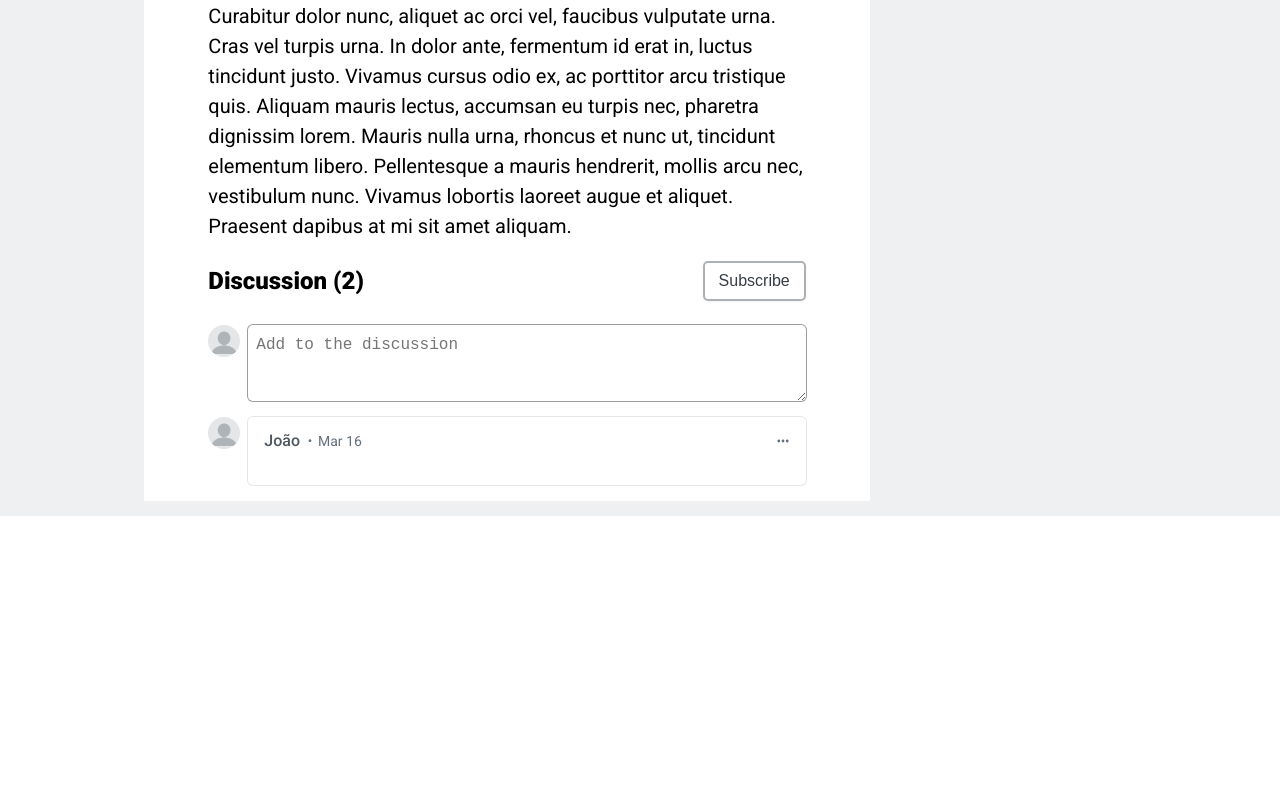
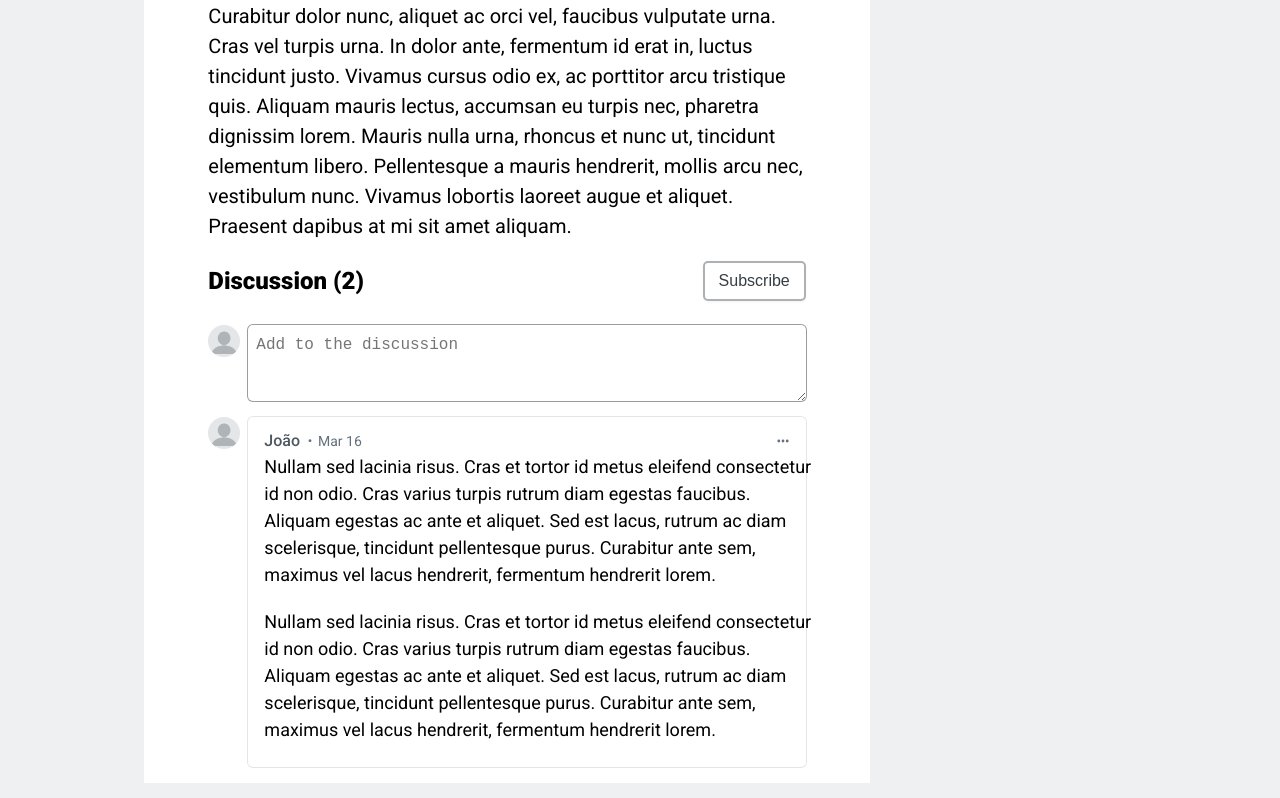
Before and after one commit to cjuniordev/blog-post-react, a React (Create React App) app: page / in a window 1280 px wide. Shown: the part 2262-3060 px from the top of the page. Before the commit the page ends 2778 px from the top, so only its background shows below. Built offline with nearby package versions, Linux system fonts and the light colour scheme.

Commit message:
Create Comment Body

```diff
--- /dev/null
+++ b/src/pages/Post/Main/Discussion/Comment/Body/index.js
@@ -0,0 +1,16 @@
+import { Container, Paragraph } from './style';
+
+function Body() {
+  return (
+    <Container>
+      <Paragraph>
+        Nullam sed lacinia risus. Cras et tortor id metus eleifend consectetur id non odio. Cras varius turpis rutrum diam egestas faucibus. Aliquam egestas ac ante et aliquet. Sed est lacus, rutrum ac diam scelerisque, tincidunt pellentesque purus. Curabitur ante sem, maximus vel lacus hendrerit, fermentum hendrerit lorem.
+      </Paragraph>
+      <Paragraph>
+        Nullam sed lacinia risus. Cras et tortor id metus eleifend consectetur id non odio. Cras varius turpis rutrum diam egestas faucibus. Aliquam egestas ac ante et aliquet. Sed est lacus, rutrum ac diam scelerisque, tincidunt pellentesque purus. Curabitur ante sem, maximus vel lacus hendrerit, fermentum hendrerit lorem.
+      </Paragraph>
+    </Container>
+  );
+}
+
+export default Body;
--- /dev/null
+++ b/src/pages/Post/Main/Discussion/Comment/Body/style.js
@@ -0,0 +1,13 @@
+import styled from 'styled-components';
+
+export const Container = styled.div`
+  width: 100%;
+  padding: 0 12px;
+`;
+
+export const Paragraph = styled.p`
+  font-size: 18px;
+  line-height: 27px;
+
+  margin-bottom: 20px;
+`;
--- a/src/pages/Post/Main/Discussion/Comment/index.js
+++ b/src/pages/Post/Main/Discussion/Comment/index.js
@@ -1,6 +1,7 @@
 import { Container, PhotoWrapper, CommentLabel } from './style';
 import ProfilePhoto from '../../../../../components/ProfilePhoto';
 import Header from './Header';
+import Body from './Body';
 
 function Comment() {
   return (
@@ -10,6 +11,7 @@ function Comment() {
       </PhotoWrapper>
       <CommentLabel>
         <Header />
+        <Body />
       </CommentLabel>
     </Container>
   );
--- a/src/pages/Post/Main/Discussion/Comment/style.js
+++ b/src/pages/Post/Main/Discussion/Comment/style.js
@@ -16,7 +16,6 @@ export const PhotoWrapper = styled.div`
 `;
 
 export const CommentLabel = styled.div`
-  height: 60px;
   width: 100%;
 
   padding: 4px;
```
